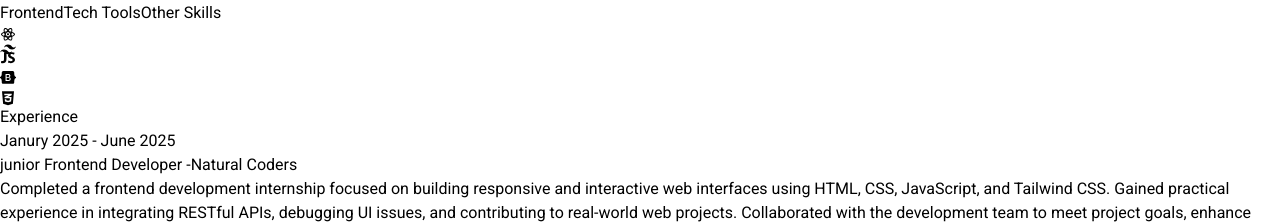
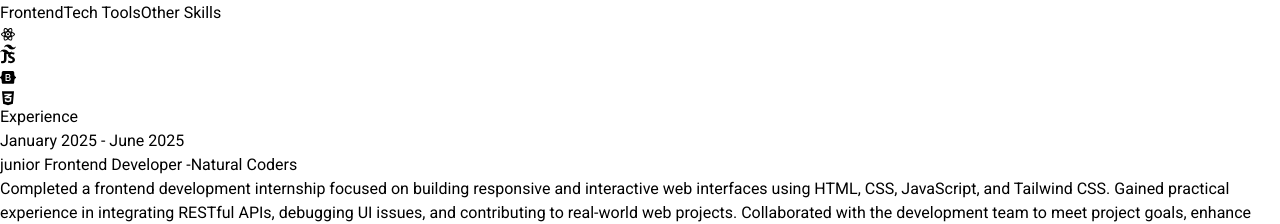
Before and after one commit to suvarna1228/portfolio, a React (Vite) app: page / in a window 1280 px wide. Shown: the part 2260-2484 px from the top of the page. Built offline with nearby package versions, Linux system fonts and the light colour scheme.

Commit message:
changed logo

```diff
--- a/src/constants/index.js
+++ b/src/constants/index.js
@@ -10,7 +10,7 @@ export const ABOUT_TEXT = `I am a dedicated and versatile Frontend developer wit
 
 export const EXPERIENCES = [
   {
-    year: "Janury 2025 - June 2025",
+    year: "January 2025 - June 2025",
     role: "junior Frontend Developer",
     company: "Natural Coders",
     description: `Completed a frontend development internship focused on building responsive and interactive web interfaces using HTML, CSS, JavaScript, and Tailwind CSS. Gained practical experience in integrating RESTful APIs, debugging UI issues, and contributing to real-world web projects. Collaborated with the development team to meet project goals, enhance user experience, and deliver clean, maintainable code.`,
```
